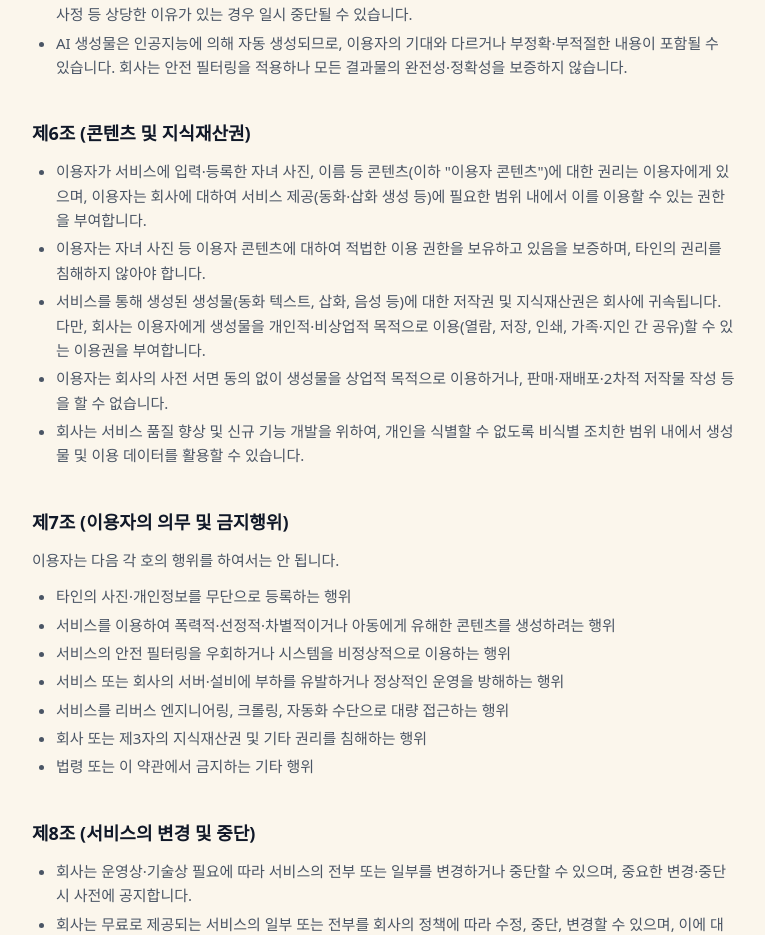
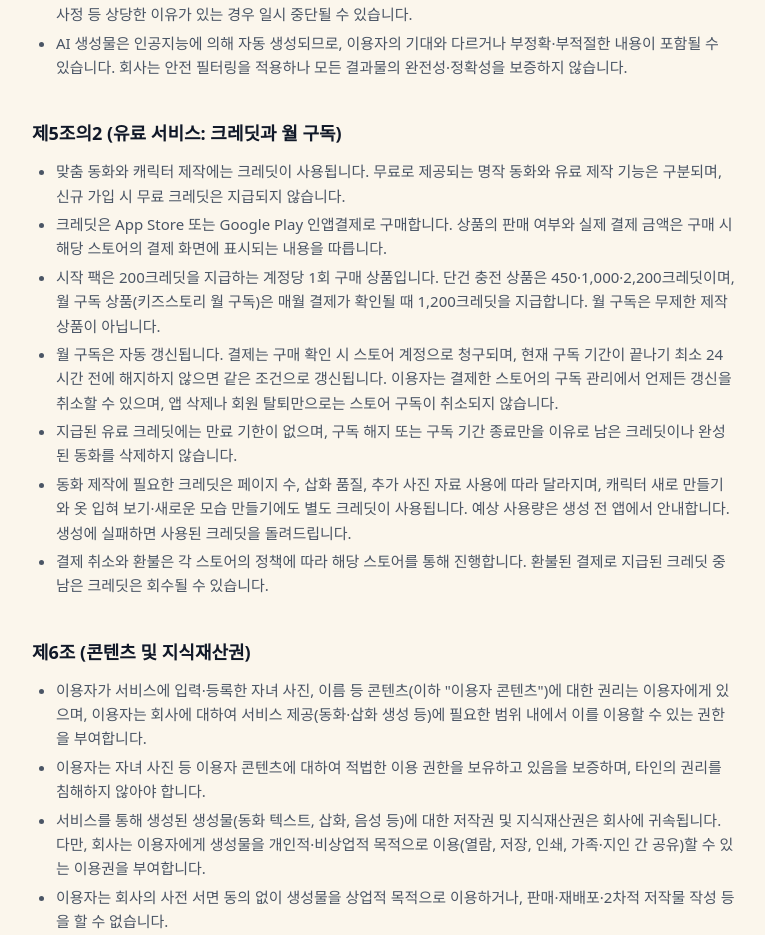
Before and after one commit to SKHyena/kidstory-web, a Next.js app: page /terms in a window 1280 px wide. Shown: the part 1284-2219 px from the top of the page, without its empty margins (256-1021 px from the left). Built offline with nearby package versions, Linux system fonts and the light colour scheme.

Commit message:
📝 이용약관: 유료 서비스(크레딧·시작 팩·월 구독 자동 갱신·환불) 조항 추가 (#3)
Co-authored-by: Claude Opus 5.5 <noreply@anthropic.com>

```diff
--- a/src/app/terms/page.tsx
+++ b/src/app/terms/page.tsx
@@ -10,6 +10,7 @@ export default function TermsPage() {
     <LegalPage
       title="이용약관"
       effectiveDate="2026년 7월 21일"
+      updatedDate="2026년 10월 12일"
       current="/terms"
     >
       <section>
@@ -57,6 +58,19 @@ export default function TermsPage() {
           <li>회사는 회원이 등록한 자녀 프로필을 기반으로 AI 동화 및 삽화 생성, 음성 읽어주기, 동화 라이브러리 관리, 생성 완료 푸시 알림 등의 서비스를 제공합니다.</li>
           <li>서비스는 연중무휴 24시간 제공함을 원칙으로 하나, 시스템 점검·교체, 통신 두절, 외부 AI·클라우드 사업자의 사정 등 상당한 이유가 있는 경우 일시 중단될 수 있습니다.</li>
           <li>AI 생성물은 인공지능에 의해 자동 생성되므로, 이용자의 기대와 다르거나 부정확·부적절한 내용이 포함될 수 있습니다. 회사는 안전 필터링을 적용하나 모든 결과물의 완전성·정확성을 보증하지 않습니다.</li>
+        </ul>
+      </section>
+
+      <section>
+        <h2 className="text-lg font-bold text-gray-900 mb-3">제5조의2 (유료 서비스: 크레딧과 월 구독)</h2>
+        <ul className="list-disc pl-6 mt-1 space-y-1">
+          <li>맞춤 동화와 캐릭터 제작에는 크레딧이 사용됩니다. 무료로 제공되는 명작 동화와 유료 제작 기능은 구분되며, 신규 가입 시 무료 크레딧은 지급되지 않습니다.</li>
+          <li>크레딧은 App Store 또는 Google Play 인앱결제로 구매합니다. 상품의 판매 여부와 실제 결제 금액은 구매 시 해당 스토어의 결제 화면에 표시되는 내용을 따릅니다.</li>
+          <li>시작 팩은 200크레딧을 지급하는 계정당 1회 구매 상품입니다. 단건 충전 상품은 450·1,000·2,200크레딧이며, 월 구독 상품(키즈스토리 월 구독)은 매월 결제가 확인될 때 1,200크레딧을 지급합니다. 월 구독은 무제한 제작 상품이 아닙니다.</li>
+          <li>월 구독은 자동 갱신됩니다. 결제는 구매 확인 시 스토어 계정으로 청구되며, 현재 구독 기간이 끝나기 최소 24시간 전에 해지하지 않으면 같은 조건으로 갱신됩니다. 이용자는 결제한 스토어의 구독 관리에서 언제든 갱신을 취소할 수 있으며, 앱 삭제나 회원 탈퇴만으로는 스토어 구독이 취소되지 않습니다.</li>
+          <li>지급된 유료 크레딧에는 만료 기한이 없으며, 구독 해지 또는 구독 기간 종료만을 이유로 남은 크레딧이나 완성된 동화를 삭제하지 않습니다.</li>
+          <li>동화 제작에 필요한 크레딧은 페이지 수, 삽화 품질, 추가 사진 자료 사용에 따라 달라지며, 캐릭터 새로 만들기와 옷 입혀 보기·새로운 모습 만들기에도 별도 크레딧이 사용됩니다. 예상 사용량은 생성 전 앱에서 안내합니다. 생성에 실패하면 사용된 크레딧을 돌려드립니다.</li>
+          <li>결제 취소와 환불은 각 스토어의 정책에 따라 해당 스토어를 통해 진행합니다. 환불된 결제로 지급된 크레딧 중 남은 크레딧은 회수될 수 있습니다.</li>
         </ul>
       </section>
 
```
